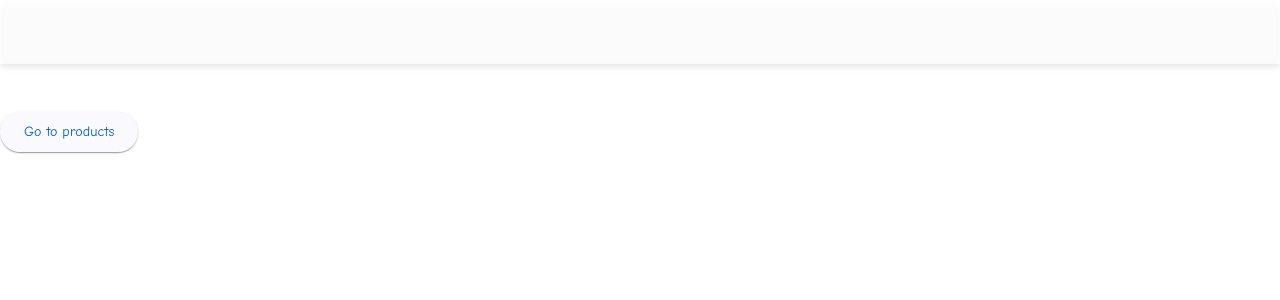
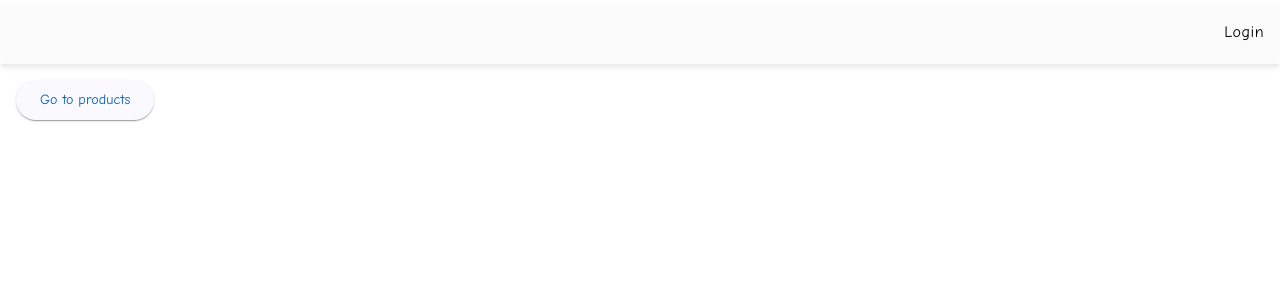
Before and after one commit to juandrepanther/angular-app, an Angular app: page / in a window 1280 px wide. Shown: the top 300 px of the page. Built offline with nearby package versions, Linux system fonts and the light colour scheme; a web font is replaced by a local one.

Commit message:
feat: add login route; refactor: button component

```diff
--- a/src/app/components/button/button.component.html
+++ b/src/app/components/button/button.component.html
@@ -1,18 +1,18 @@
 @switch (style()) {
   @case ('mat-flat-button') {
-    <button class="m-4" type="button" mat-flat-button (click)="onClick()">
+    <button class="m-4" type="button" mat-flat-button (click)="handler()">
       {{ text() }}
     </button>
   }
 
   @case ('mat-raised-button') {
-    <button class="m-4" type="button" mat-raised-button (click)="onClick()">
+    <button class="m-4" type="button" mat-raised-button (click)="handler()">
       {{ text() }}
     </button>
   }
 
   @case ('mat-stroked-button') {
-    <button class="m-4" type="button" mat-stroked-button (click)="onClick()">
+    <button class="m-4" type="button" mat-stroked-button (click)="handler()">
       {{ text() }}
     </button>
   }
--- a/src/app/components/button/button.component.ts
+++ b/src/app/components/button/button.component.ts
@@ -16,7 +16,9 @@ export class ButtonComponent {
 
   buttonClick = output()
 
-  onClick() {
-    this.buttonClick.emit()
+  handler() {
+    this.goTo()
+      ? (window.location.href = this.goTo() as unknown as string)
+      : this.buttonClick.emit()
   }
 }
--- a/src/app/components/details/details.component.html
+++ b/src/app/components/details/details.component.html
@@ -1,6 +1,9 @@
-<button mat-raised-button color="primary" (click)="toggleDetails()">
-  {{ showDetails ? 'Hide Details' : 'Show Details' }}
-</button>
+<app-button
+  text="{{ showDetails ? 'Hide Details' : 'Show Details' }}"
+  [style]="'mat-raised-button'"
+  (click)="toggleDetails()"
+>
+</app-button>
 
 <article *ngIf="showDetails">
   <p>{{ truncateString(product().description) }}</p>
--- a/src/app/components/details/details.component.ts
+++ b/src/app/components/details/details.component.ts
@@ -1,14 +1,14 @@
 import { Component, input } from '@angular/core'
-import { MatButtonModule } from '@angular/material/button'
 import { MatCardModule } from '@angular/material/card'
 import { Product } from 'types'
 import { CommonModule } from '@angular/common'
 import { emptyProduct, truncateString } from 'lib/utils'
+import { ButtonComponent } from '../button/button.component'
 
 @Component({
   selector: 'app-details',
   standalone: true,
-  imports: [MatButtonModule, MatCardModule, CommonModule],
+  imports: [MatCardModule, CommonModule, ButtonComponent],
   templateUrl: './details.component.html',
 })
 export class DetailsComponent {
--- a/src/app/components/header/header.component.html
+++ b/src/app/components/header/header.component.html
@@ -1,3 +1,11 @@
 <header
-  class="fixed left-0 top-0 z-10 mb-4 h-16 w-full border-b border-gray-300 bg-white/80 drop-shadow-md backdrop-blur-sm"
-></header>
+  class="fixed left-0 top-0 z-10 flex h-16 w-full flex-row-reverse items-center border-b border-gray-300 bg-white/80 drop-shadow-md backdrop-blur-sm"
+>
+  @if (router.url !== '/login') {
+    <span class="m-0 cursor-pointer px-4" routerLink="/login">Login</span>
+  } @else {
+    <span class="m-0 cursor-pointer px-4" routerLink="/">Home</span>
+  }
+</header>
+
+<router-outlet></router-outlet>
--- a/src/app/components/home/home.component.html
+++ b/src/app/components/home/home.component.html
@@ -1,3 +1,3 @@
-<section class="container md:mx-auto">
-  <button (click)="goToProducts()" class="mt-[7rem]" mat-raised-button>Go to products</button>
+<section class="container mt-16 md:mx-auto">
+  <app-button text="Go to products" [style]="'mat-raised-button'" [goTo]="'/products'"></app-button>
 </section>
--- a/src/app/components/home/home.component.ts
+++ b/src/app/components/home/home.component.ts
@@ -1,14 +1,11 @@
 import { Component } from '@angular/core'
 import { MatButtonModule } from '@angular/material/button'
+import { ButtonComponent } from '../button/button.component'
 
 @Component({
   selector: 'app-home',
   standalone: true,
-  imports: [MatButtonModule],
+  imports: [MatButtonModule, ButtonComponent],
   templateUrl: './home.component.html',
 })
-export class HomeComponent {
-  goToProducts() {
-    window.location.href = '/products'
-  }
-}
+export class HomeComponent {}
--- a/src/app/components/tasks/tasks.component.html
+++ b/src/app/components/tasks/tasks.component.html
@@ -1,9 +1,8 @@
 <section class="container my-16 md:mx-auto">
   <h2>Products</h2>
 
-  <button (click)="goToHome()" class="my-4" mat-raised-button>Go to products</button>
-
-  <button (click)="modalService.open()" class="mx-4 my-4" mat-flat-button>Create product</button>
+  <app-button text="Go Home" [style]="'mat-raised-button'" [goTo]="'/'"></app-button>
+  <app-button text="Create" [style]="'mat-flat-button'" (click)="modalService.open()"></app-button>
 
   <input
     type="text"
@@ -32,7 +31,7 @@
         <app-details [product]="item"></app-details>
 
         <div>
-          <button class="my-4" mat-raised-button>Add</button>
+          <app-button text="Add" [style]="'mat-raised-button'"></app-button>
         </div>
       </div>
     </div>
--- a/src/app/components/tasks/tasks.component.ts
+++ b/src/app/components/tasks/tasks.component.ts
@@ -1,7 +1,7 @@
 import { Component } from '@angular/core'
 import { CommonModule } from '@angular/common'
 import { FormsModule } from '@angular/forms'
-import { MatButtonModule } from '@angular/material/button'
+// import { MatButtonModule } from '@angular/material/button'
 import { RouterOutlet } from '@angular/router'
 import { Product } from 'types'
 import { DetailsComponent } from '../details/details.component'
@@ -9,17 +9,19 @@ import { ProductsService } from 'app/service/products.service'
 import { Observable } from 'rxjs'
 import { SearchProductsPipe } from 'app/pipes/search-products.pipe'
 import { ModalService } from 'app/service/modal.service'
+import { ButtonComponent } from '../button/button.component'
 
 @Component({
   selector: 'app-tasks',
   standalone: true,
   imports: [
     CommonModule,
-    MatButtonModule,
+    // MatButtonModule,
     RouterOutlet,
     DetailsComponent,
     FormsModule,
     SearchProductsPipe,
+    ButtonComponent,
   ],
   templateUrl: './tasks.component.html',
 })
```
Also changed, not shown: src/app/components/header/header.component.ts (+5 -2 lines), 1 other file (tests, documents, lock files or other folders).
